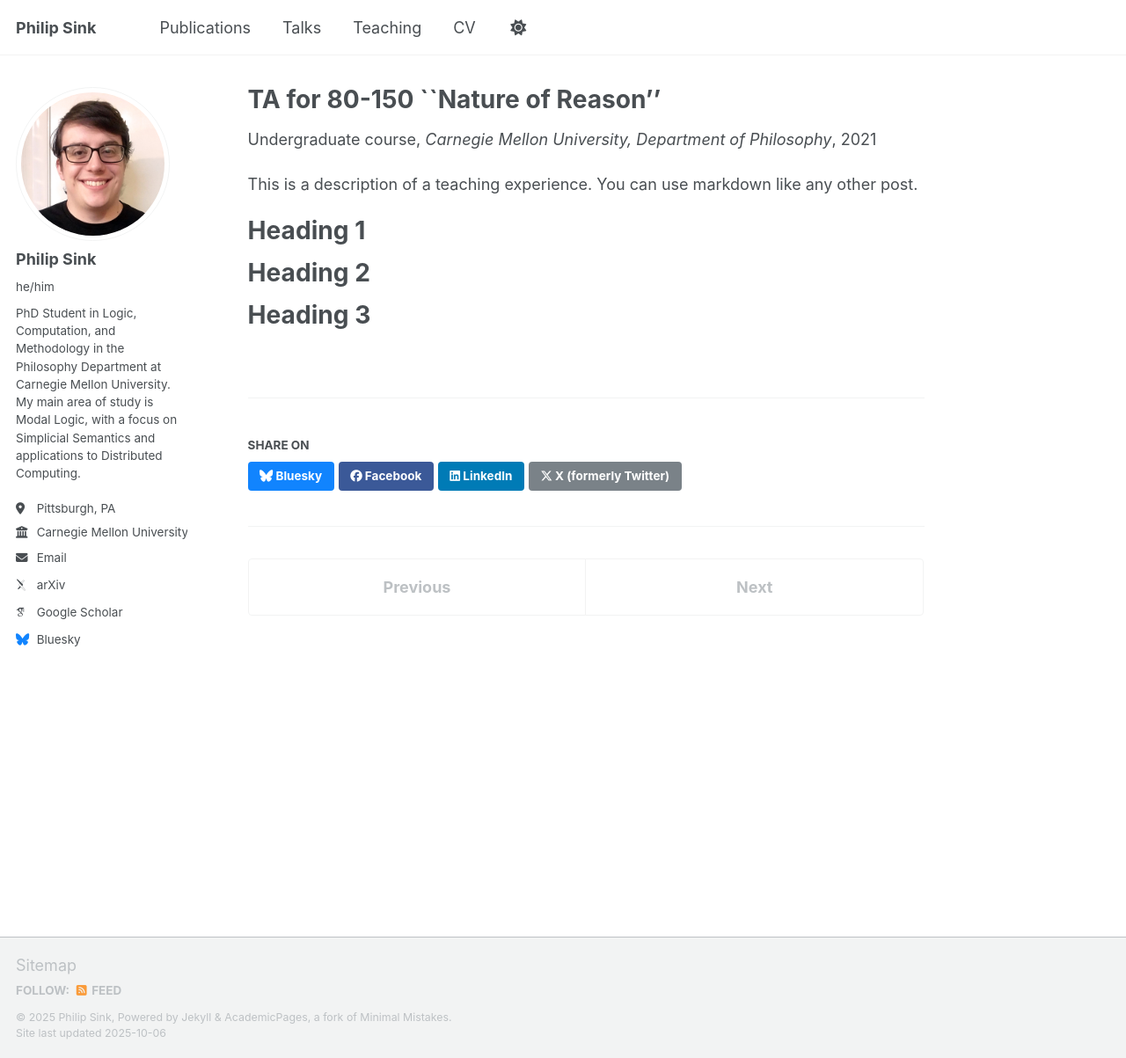
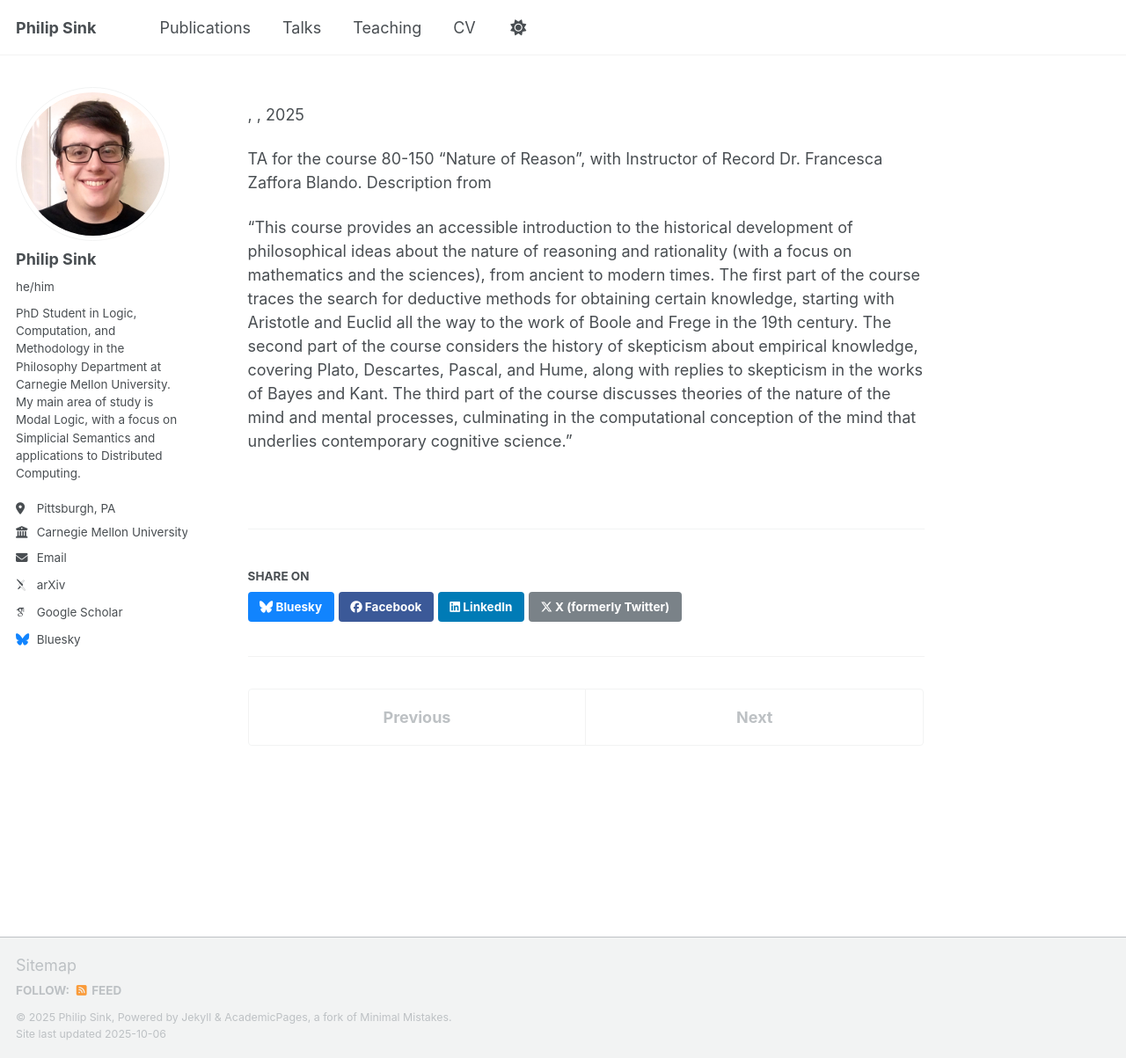
Before and after one commit to Philip-Sink/Philip-Sink.github.io, a Jekyll site: the page built from _teaching/2021-spring-TAing-1.md, in a window 1280 px wide and 1203 px high. Shown: the whole window at 88% size. Built offline with Jekyll 4.4.1, drawn with Linux system fonts in a browser that asks for light colours; some web fonts are replaced; a script that is not in the unit is left out.

Commit message:
Update 2021-spring-TAing-1.md

```diff
--- a/_teaching/2021-spring-TAing-1.md
+++ b/_teaching/2021-spring-TAing-1.md
@@ -1,5 +1,5 @@
 ---
-title: "TA for 80-150 ``Nature of Reason''"
+title: "TA for 80-150 "Nature of Reason""
 collection: TAing
 type: "Undergraduate course"
 permalink: /teaching/2021-spring-TAing-1
@@ -8,13 +8,6 @@ date: 2021-02-01
 location: "Pittsburgh, PA"
 ---
 
-This is a description of a teaching experience. You can use markdown like any other post.
+TA for the course 80-150 "Nature of Reason", with Instructor of Record Dr. Francesca Zaffora Blando. Description from
 
-Heading 1
-======
-
-Heading 2
-======
-
-Heading 3
-======
+"This course provides an accessible introduction to the historical development of philosophical ideas about the nature of reasoning and rationality (with a focus on mathematics and the sciences), from ancient to modern times. The first part of the course traces the search for deductive methods for obtaining certain knowledge, starting with Aristotle and Euclid all the way to the work of Boole and Frege in the 19th century. The second part of the course considers the history of skepticism about empirical knowledge, covering Plato, Descartes, Pascal, and Hume, along with replies to skepticism in the works of Bayes and Kant. The third part of the course discusses theories of the nature of the mind and mental processes, culminating in the computational conception of the mind that underlies contemporary cognitive science."
```
